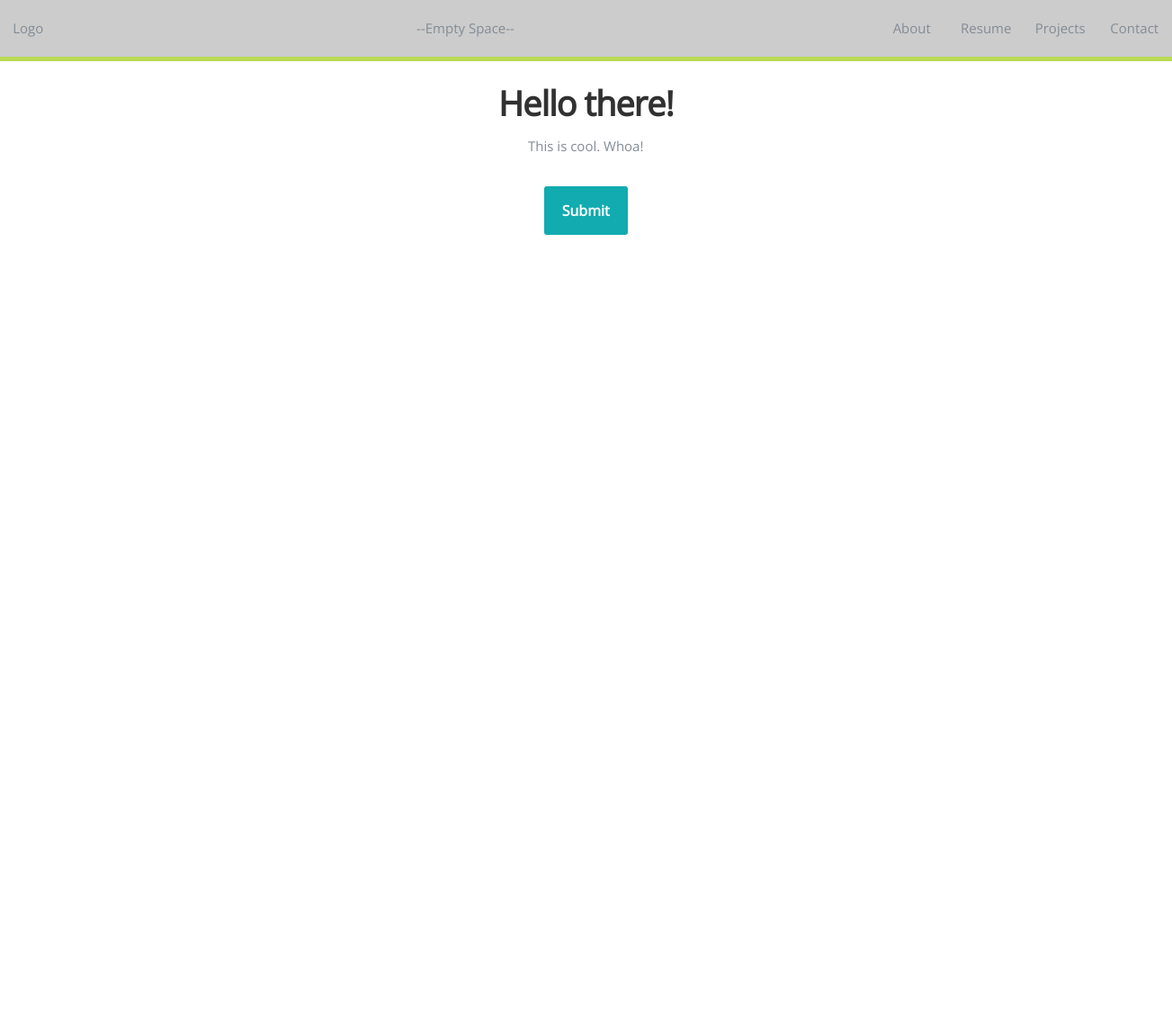
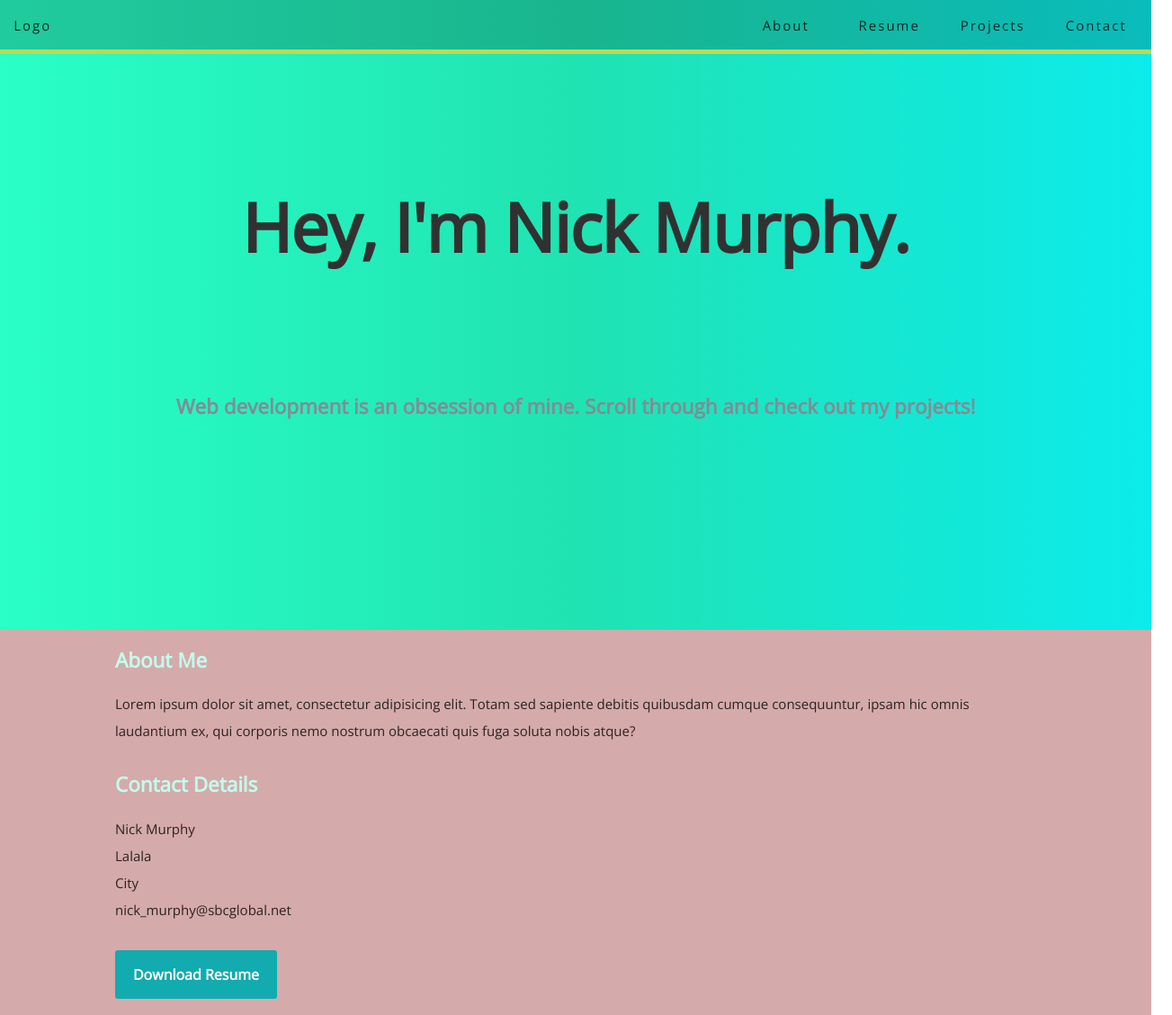
Before and after one commit to Ozymandias9000/murphy_portfolio, a React (Create React App) app in the folder murphy_portfolio/: page / in a window 1280 px wide. Shown: the whole page at 90% size, 1303 px wide, since content can reach past the window. Before the commit the page ends 800 px from the top, so only its background shows below. Built offline with nearby package versions, Linux system fonts and the light colour scheme.

Commit message:
Added about section, improved color scheme

```diff
--- a/murphy_portfolio/public/index.html
+++ b/murphy_portfolio/public/index.html
@@ -9,7 +9,6 @@
       homescreen on Android. See https://developers.google.com/web/fundamentals/engage-and-retain/web-app-manifest/
     -->
     <link rel="manifest" href="%PUBLIC_URL%/manifest.json">
-    <link rel="shortcut icon" href="%PUBLIC_URL%/favicon.ico">
     <!--
       Notice the use of %PUBLIC_URL% in the tags above.
       It will be replaced with the URL of the `public` folder during the build.
@@ -19,7 +18,7 @@
       work correctly both with client-side routing and a non-root public URL.
       Learn how to configure a non-root public URL by running `npm run build`.
     -->
-    <title>React App</title>
+    <title>Murphy - Portfolio</title>
   </head>
   <body>
     <noscript>
--- a/murphy_portfolio/src/App.css
+++ b/murphy_portfolio/src/App.css
@@ -1,13 +1,19 @@
 h1 {
 	color: #313131;
-	font-size: 38px;
-	line-height: 42px;
-	margin-bottom: 12px;
+	font-size: 5em;
+	line-height: 1.1em;
 	letter-spacing: -1px;
 }
 
+h3 {
+	font-size: 1.5em;
+}
+
+
+
 p {
 	margin: 0 0 30px 0;
+	font-size: 1em;
 }
 
 button,
--- a/murphy_portfolio/src/App.js
+++ b/murphy_portfolio/src/App.js
@@ -1,12 +1,14 @@
 import React, { Component } from 'react';
 import './App.css';
 import Header from './components/Header/header';
+import AboutMe from './components/AboutMe/aboutme';
 
 class App extends Component {
   render() {
     return (
       <div>
         <Header />
+        <AboutMe />
       </div>
     );
   }
--- /dev/null
+++ b/murphy_portfolio/src/components/AboutMe/aboutme.css
@@ -0,0 +1,18 @@
+.about-me {
+	height: auto;
+	display: grid;
+	justify-content: center;
+	background: #D5AAAA;
+}
+
+.about-me__text {
+	color: hsla(0,0%,0%, .8);
+	width: 80vw;
+}
+
+.about-me__text h2 {
+	color: #C0FFEE;
+	width: 80vw;
+}
+.about-me__button {
+}
--- /dev/null
+++ b/murphy_portfolio/src/components/AboutMe/aboutme.js
@@ -0,0 +1,31 @@
+import React from 'react';
+import './aboutme.css';
+
+const AboutMe = props => (
+	<div className='about-me'>
+		<div className='about-me__text'>
+			<h2>
+				About Me
+			</h2>
+			<p>
+				Lorem ipsum dolor sit amet, consectetur adipisicing elit. Totam sed sapiente debitis quibusdam cumque consequuntur, ipsam hic omnis laudantium ex, qui corporis nemo nostrum obcaecati quis fuga soluta nobis atque?
+			</p>
+			<h2>
+				Contact Details
+			</h2>
+			<p>
+				Nick Murphy <br />
+				Lalala <br />
+				City <br />
+				nick_murphy@sbcglobal.net <br />
+			</p>
+			<a href=''>
+				<button className='about-me__button'>
+					Download Resume
+				</button>
+			</a>
+		</div>
+	</div>
+);
+
+export default AboutMe;
--- a/murphy_portfolio/src/components/Header/header.css
+++ b/murphy_portfolio/src/components/Header/header.css
@@ -1,4 +1,56 @@
 header {
+	height: 700px;
+	min-width: 100vw;
 	display: grid;
 	justify-items: center;
+	background: #0cebeb;  /* fallback for old browsers */
+	background: -webkit-linear-gradient(left, #29ffc6, #20e3b2, #0cebeb);
+	background: -moz-linear-gradient(left, #29ffc6, #20e3b2, #0cebeb);
+	background: -o-linear-gradient(left, #29ffc6, #20e3b2, #0cebeb);
+	background: linear-gradient(to right, #29ffc6, #20e3b2, #0cebeb);
 }
+
+header > .banner-text {
+	text-align: center;
+	height: 400px;
+	width: 80vw;
+	display: grid;
+	align-items: center;
+	justify-items: center;
+	margin-top: 125px;
+}
+
+/* --------------------------------------------------------------------- */
+@media only screen and (max-width: 1024px) {
+
+  /* header styles
+ ------------------------------------------------------------------ */
+ header h1 {
+    font-size: 4.5em;
+ }
+}
+
+@media only screen and (max-width: 830px) {
+
+  /* header styles
+ ------------------------------------------------------------------ */
+ header h1 {
+    font-size: 4em;
+ }
+
+ header h3 {
+ 	font-size: 1.1em;
+ }
+}
+
+@media only screen and (max-width: 500px) {
+	/* header styles
+ ------------------------------------------------------------------ */
+ header h1 {
+    font-size: 3.2em;
+ }
+
+ header h3 {
+ 	font-size: 1em;
+ }
+}
--- a/murphy_portfolio/src/components/Header/header.js
+++ b/murphy_portfolio/src/components/Header/header.js
@@ -5,9 +5,10 @@ import Nav from '../Nav/nav';
 const Header = props => (
 	<header>
 		<Nav />
-		<h1>Hello there!</h1>
-		<p>This is cool. Whoa!</p>
-		<button>Submit</button>
+		<div className='banner-text'>
+			<h1>Hey, I'm Nick Murphy.</h1>
+			<h3>Web development is an obsession of mine. Scroll through and check out my projects!</h3>
+		</div>
 	</header>
 );
 
--- a/murphy_portfolio/src/components/Nav/nav.css
+++ b/murphy_portfolio/src/components/Nav/nav.css
@@ -1,14 +1,16 @@
 nav {
-	margin: auto;
+	color: hsla(0,0%,0%,.8);
+	letter-spacing: 2px;
 	padding: .75em;
-	min-height: 40px;
+	height: 60px;
 	width: 100vw;
-	background: hsla(0,0%,0%,.2);
+	background: hsla(0,0%,0%,.20);
 	white-space: nowrap;
 	display: grid;
-	grid-gap: 1.5em;
-	grid: auto-flow / 40px 1fr repeat(4, 60px);
+	grid-gap: 1em;
+	grid: auto-flow / 50px 1fr repeat(4, 100px);
 	justify-items: center;
 	align-items: center;
 	border-bottom: 5px solid #BADA55;
+	position: fixed;
 }
--- a/murphy_portfolio/src/components/Nav/nav.js
+++ b/murphy_portfolio/src/components/Nav/nav.js
@@ -4,11 +4,11 @@ import './nav.css';
 const Nav = props => (
 	<nav>
 		<span>Logo</span>
-		<span>--Empty Space--</span>
+		<span></span>
 		<span>About</span>
 		<span>Resume</span>
 		<span>Projects</span>
-		<span>Contact</span>
+		<span id='contact'>Contact</span>
 	</nav>
 );
 
--- a/murphy_portfolio/src/index.css
+++ b/murphy_portfolio/src/index.css
@@ -2,7 +2,6 @@
 
 *, :before, :after {
 	box-sizing: border-box;
-	box-sizing: inherit;
 }
 
 html, body {
```
